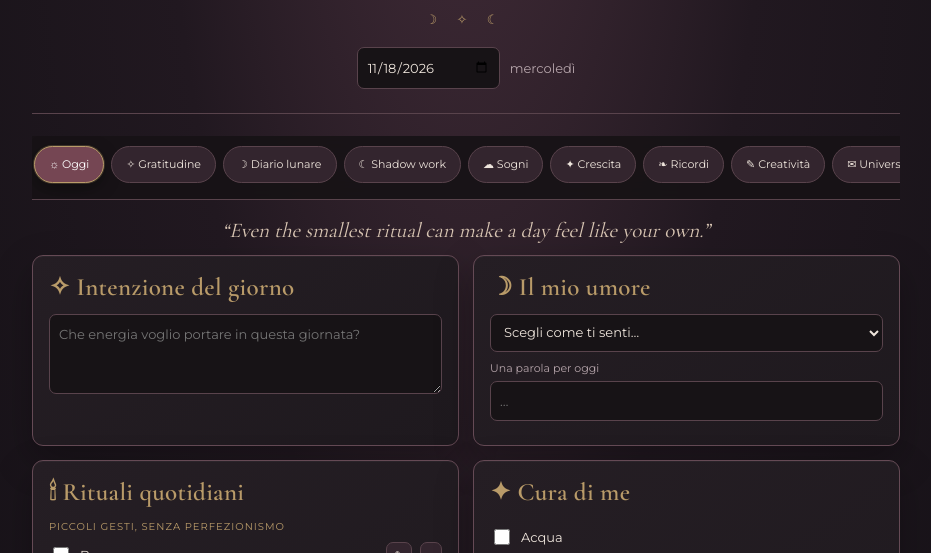
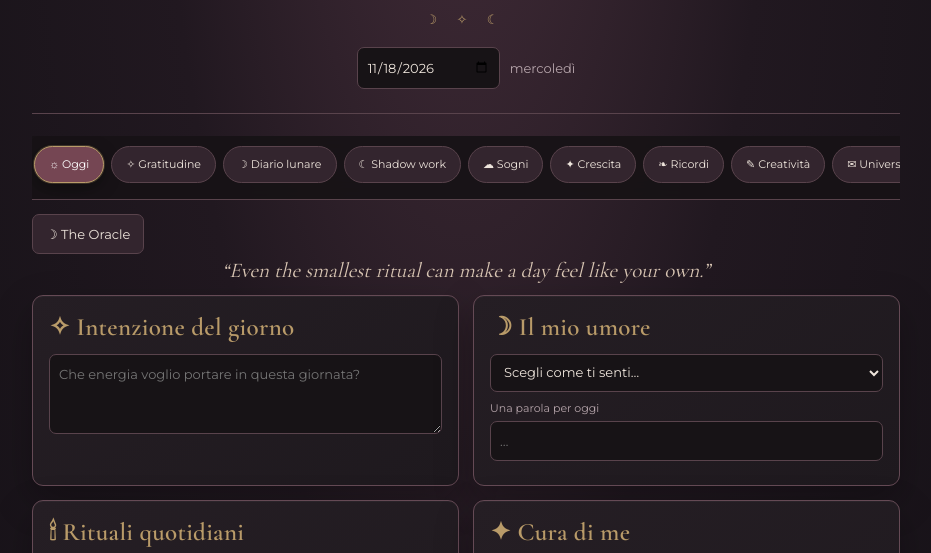
Before and after one commit to sertrvlina/witch-daily-grimoire, a plain HTML site: page index.html in a window 1280 px wide. Shown: the part 172-725 px from the top of the page, without its empty margins (174-1105 px from the left). Drawn offline with nearby package versions, Linux system fonts and the light colour scheme; a web font is replaced by a local one.

Commit message:
Update index.html

```diff
--- a/index.html
+++ b/index.html
@@ -44,7 +44,7 @@ body.font-large{font-size:15px}body.font-xlarge{font-size:17px}body.reduce-motio
 </header>
 <nav class="navbook" aria-label="Pagine del grimorio">
 <button class="active" data-page="daily">☼ Oggi</button><button data-page="gratitude">✧ Gratitudine</button><button data-page="moon">☽ Diario lunare</button><button data-page="shadow">☾ Shadow work</button><button data-page="dreams">☁ Sogni</button><button data-page="growth">✦ Crescita</button><button data-page="memories">❧ Ricordi</button><button data-page="creative">✎ Creatività</button><button data-page="universe">✉ Universo</button><button data-page="settings">⚙ Impostazioni</button>
-</nav>
+</nav><button type="button" onclick="window.location.href='oracle.html'">☽ The Oracle</button>
 <div id="dailyPage"><div class="quote" id="quote">“Even the smallest ritual can make a day feel like your own.”</div>
 <div class="grid">
 <section class="panel"><h2>✧ Intenzione del giorno</h2><textarea id="intention" rows="3" placeholder="Che energia voglio portare in questa giornata?"></textarea></section>
```
